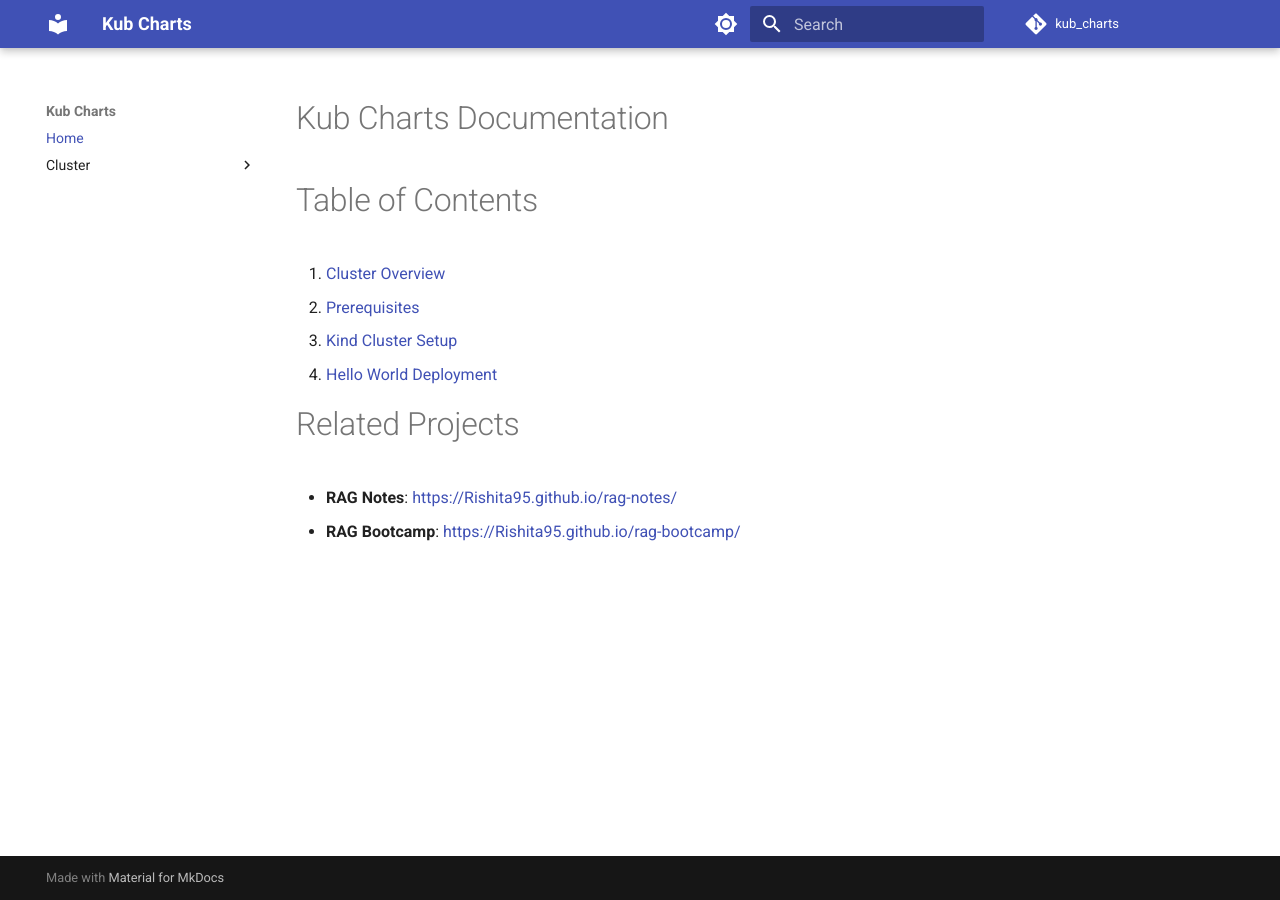
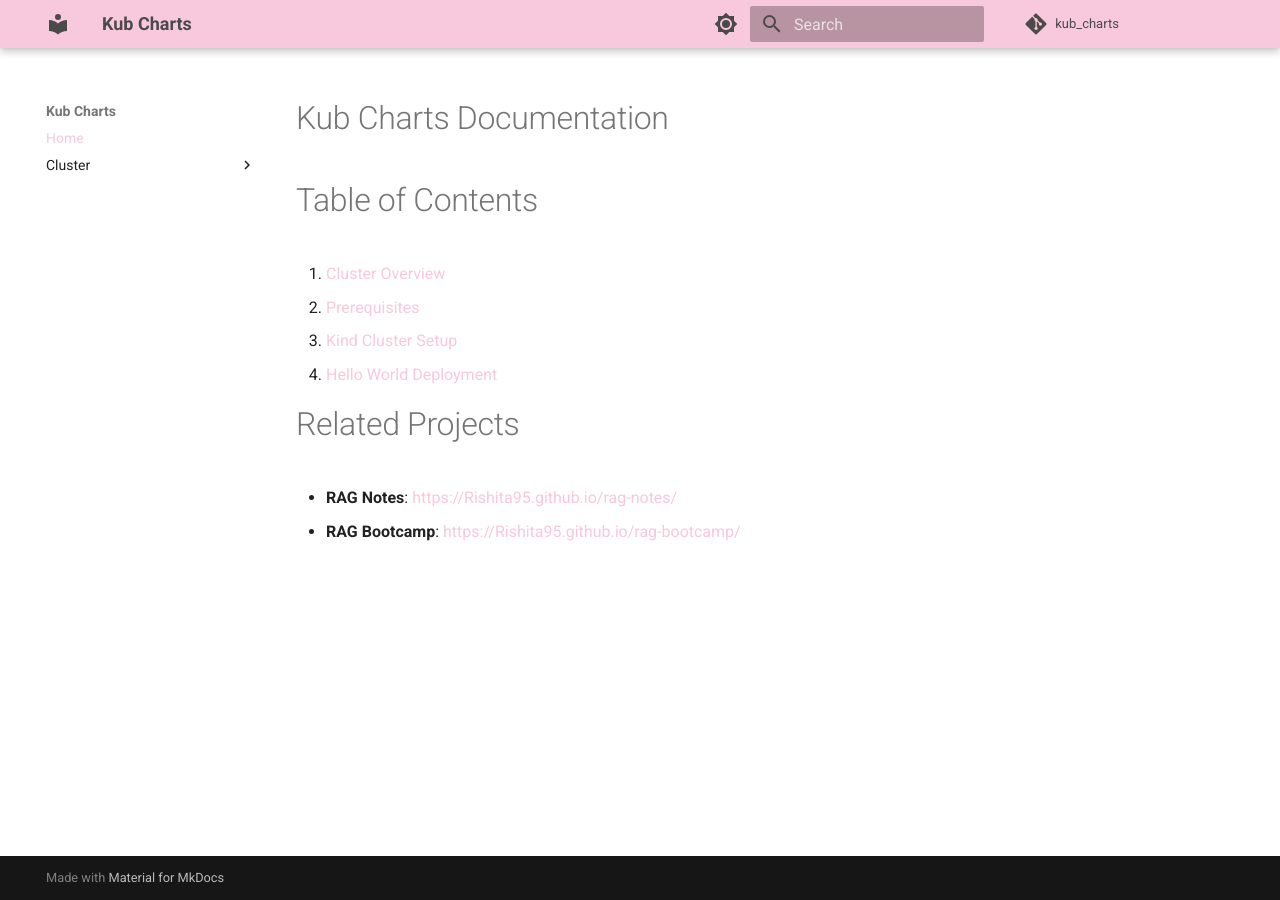
Before and after one commit to Rishita95/kub_charts, an MkDocs documentation site: the page built from docs/index.md, in a window 1280 px wide. Built offline with MkDocs 1.6.1 and Material for MkDocs 9.7.7, drawn with Linux system fonts in a browser that asks for light colours; comment, search, counter and statistics services are not loaded.

Commit message:
Apply Candy Floss pastel theme

```diff
--- /dev/null
+++ b/docs/stylesheets/extra.css
@@ -0,0 +1,20 @@
+:root {
+  /* Pastel Pink for Main Theme */
+  --md-primary-fg-color:        #F8C8DC;
+  --md-primary-fg-color--light: #FCE4EC;
+  --md-primary-fg-color--dark:  #F48FB1;
+  /* Dark grey text for header so it's readable on light pink background! */
+  --md-primary-bg-color:        #4A4A4A;
+
+  /* Pastel Rose for Accents & Links */
+  --md-accent-fg-color:         #F4C2C2;
+  --md-accent-fg-color--transparent: rgba(244, 194, 194, 0.1);
+  --md-accent-bg-color:         #FFFFFF;
+}
+
+[data-md-color-scheme="slate"] {
+  --md-primary-fg-color:        #F8C8DC;
+  /* Dark mode text on header should be darker */
+  --md-primary-bg-color:        #333333;
+  --md-accent-fg-color:         #F4C2C2;
+}
--- a/mkdocs.yml
+++ b/mkdocs.yml
@@ -17,13 +17,20 @@
     - content.code.copy
   palette:
     - scheme: default
+      primary: custom
+      accent: custom
       toggle:
         icon: material/brightness-7
         name: Switch to dark mode
     - scheme: slate
+      primary: custom
+      accent: custom
       toggle:
         icon: material/brightness-4
         name: Switch to light mode
+
+extra_css:
+  - stylesheets/extra.css
 
 markdown_extensions:
   - pymdownx.highlight:
```
